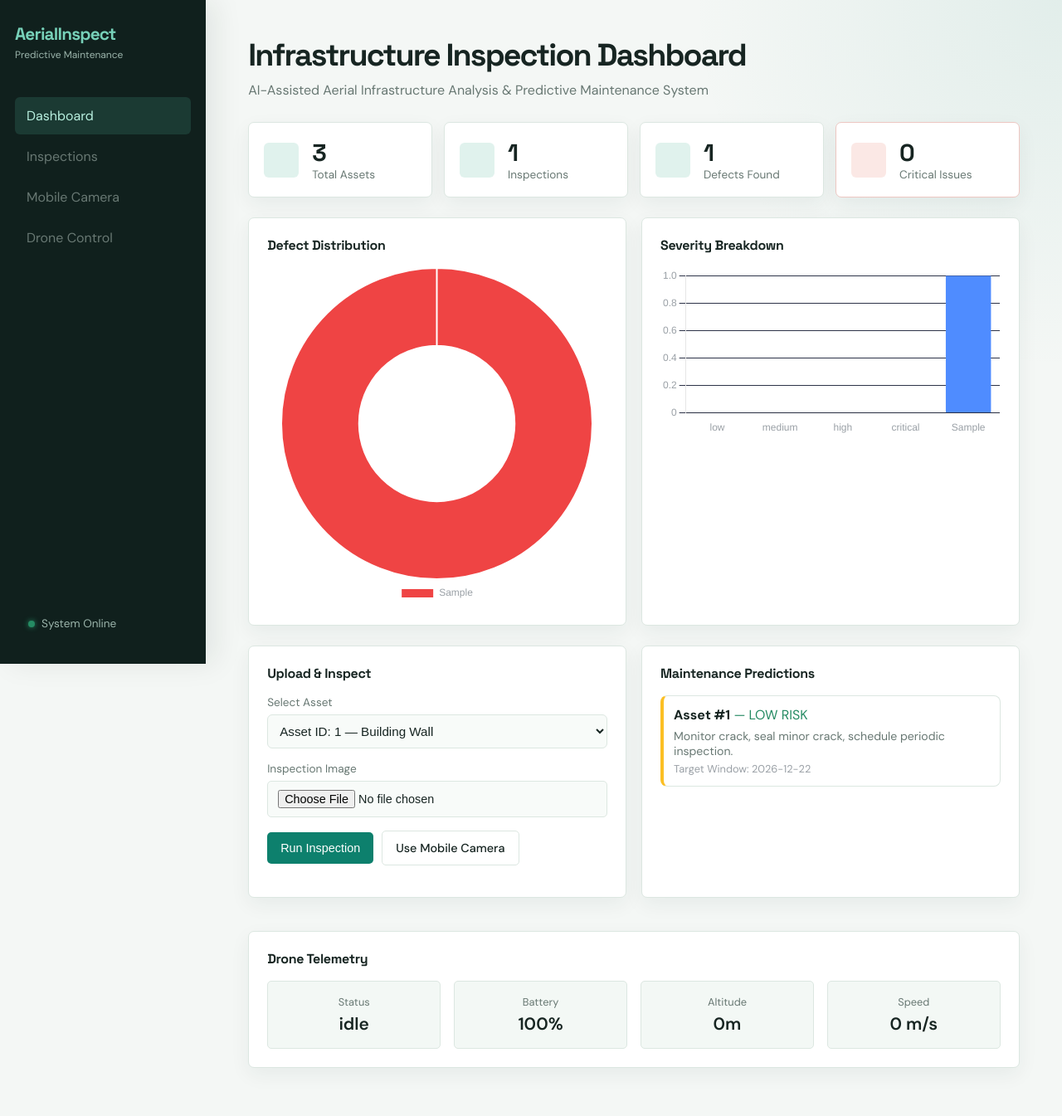
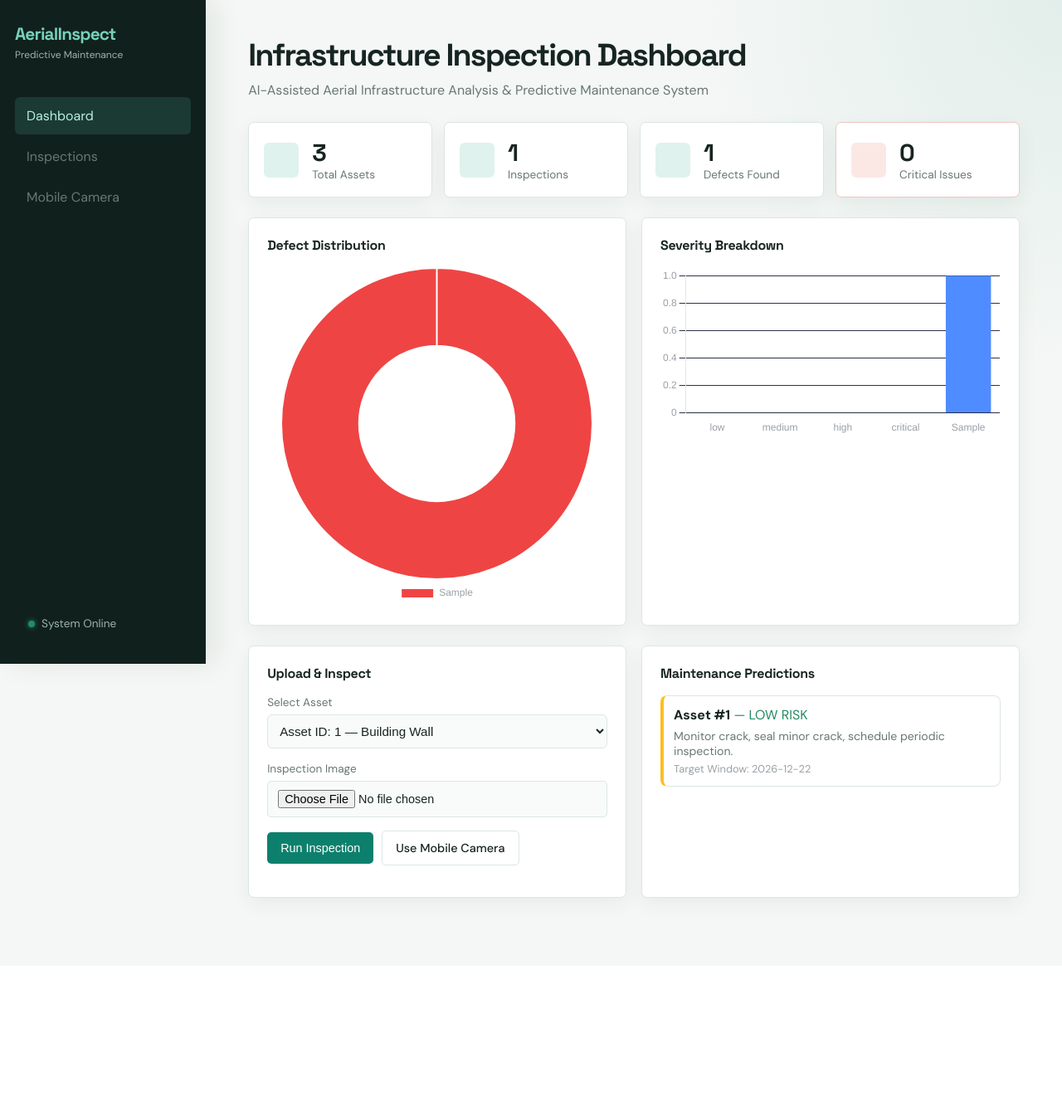
Before and after one commit to Vivek255-cmyk/aerial-infrastructure-inspection, a Flask app: page / in a window 1280 px wide. Shown: the whole page at 83% size. After the commit the page ends 1103 px from the top, so only its background shows below. Run offline with Flask 3, Linux system fonts and the light colour scheme; data comes from the database, SQL or seed files in the repository; tables that the repository leaves empty hold one stand-in row (values such as "Sample post").

Commit message:
Remove drone controls from interface

```diff
--- a/frontend/static/js/dashboard.js
+++ b/frontend/static/js/dashboard.js
@@ -136,12 +136,12 @@ function renderInspectionsTable() {
     const query = (document.getElementById('search-inspections')?.value || '').trim().toLowerCase();
     const status = document.getElementById('status-filter')?.value || '';
     const rows = inspectionRows.filter((inspection) => {
-        const searchable = `${inspection.id} ${inspection.asset_name} ${inspection.drone_id} ${inspection.status}`.toLowerCase();
+        const searchable = `${inspection.id} ${inspection.asset_name} ${inspection.status}`.toLowerCase();
         return (!query || searchable.includes(query)) && (!status || inspection.status === status);
     });
 
     if (!rows.length) {
-        body.innerHTML = '<tr><td colspan="8" class="loading">No inspections found.</td></tr>';
+        body.innerHTML = '<tr><td colspan="7" class="loading">No inspections found.</td></tr>';
         return;
     }
 
@@ -149,7 +149,6 @@ function renderInspectionsTable() {
         <tr>
             <td>#${inspection.id}</td>
             <td>${inspection.asset_name}</td>
-            <td>${inspection.drone_id || '--'}</td>
             <td>${inspection.image_count ?? 0}</td>
             <td>${inspection.defect_count ?? 0}</td>
             <td><span class="status-${inspection.status}">${inspection.status}</span></td>
@@ -175,23 +174,11 @@ async function loadInspectionsTable() {
         }));
         renderInspectionsTable();
     } catch (err) {
-        body.innerHTML = `<tr><td colspan="8" style="color: var(--danger);">Could not load inspections: ${err.message}</td></tr>`;
+        body.innerHTML = `<tr><td colspan="7" style="color: var(--danger);">Could not load inspections: ${err.message}</td></tr>`;
     }
 
     document.getElementById('search-inspections')?.addEventListener('input', renderInspectionsTable);
     document.getElementById('status-filter')?.addEventListener('change', renderInspectionsTable);
-}
-
-async function loadDroneTelemetry() {
-    try {
-        const tel = await fetchJSON('/api/drone/telemetry');
-        document.getElementById('drone-status').textContent = tel.status || '--';
-        document.getElementById('drone-battery').textContent = tel.battery_percent ? `${tel.battery_percent}%` : '--';
-        document.getElementById('drone-altitude').textContent = tel.altitude_m != null ? `${tel.altitude_m}m` : '--';
-        document.getElementById('drone-speed').textContent = tel.speed_mps != null ? `${tel.speed_mps} m/s` : '--';
-    } catch (err) {
-        console.error('Telemetry error:', err);
-    }
 }
 
 function formatInspectionOutput(result) {
@@ -295,11 +282,6 @@ document.addEventListener('DOMContentLoaded', () => {
     if (document.getElementById('predictions-list')) {
         loadPredictions();
     }
-    if (document.getElementById('drone-status')) {
-        loadDroneTelemetry();
-        setInterval(loadDroneTelemetry, 10000);
-    }
-
     const uploadInput = document.getElementById('image-upload');
     if (uploadInput) {
         uploadInput.addEventListener('change', () => {
--- a/frontend/templates/base.html
+++ b/frontend/templates/base.html
@@ -22,7 +22,6 @@
             <li><a href="/" class="{% if request.path == '/' %}active{% endif %}">Dashboard</a></li>
             <li><a href="/inspections" class="{% if request.path == '/inspections' %}active{% endif %}">Inspections</a></li>
             <li><a href="/camera" class="{% if request.path == '/camera' %}active{% endif %}">Mobile Camera</a></li>
-            <li><a href="/#drone">Drone Control</a></li>
         </ul>
         <div class="status-indicator">
             <span class="dot online"></span> System Online
--- a/frontend/templates/index.html
+++ b/frontend/templates/index.html
@@ -82,25 +82,4 @@
     </div>
 </div>
 
-<div class="panel" id="drone">
-    <h3>Drone Telemetry</h3>
-    <div id="telemetry-display" class="telemetry-grid">
-        <div class="telemetry-item">
-            <span class="label">Status</span>
-            <span class="value" id="drone-status">--</span>
-        </div>
-        <div class="telemetry-item">
-            <span class="label">Battery</span>
-            <span class="value" id="drone-battery">--</span>
-        </div>
-        <div class="telemetry-item">
-            <span class="label">Altitude</span>
-            <span class="value" id="drone-altitude">--</span>
-        </div>
-        <div class="telemetry-item">
-            <span class="label">Speed</span>
-            <span class="value" id="drone-speed">--</span>
-        </div>
-    </div>
-</div>
 {% endblock %}
--- a/frontend/templates/inspections.html
+++ b/frontend/templates/inspections.html
@@ -23,7 +23,6 @@
             <tr>
                 <th>ID</th>
                 <th>Asset</th>
-                <th>Drone</th>
                 <th>Images</th>
                 <th>Defects</th>
                 <th>Status</th>
```
